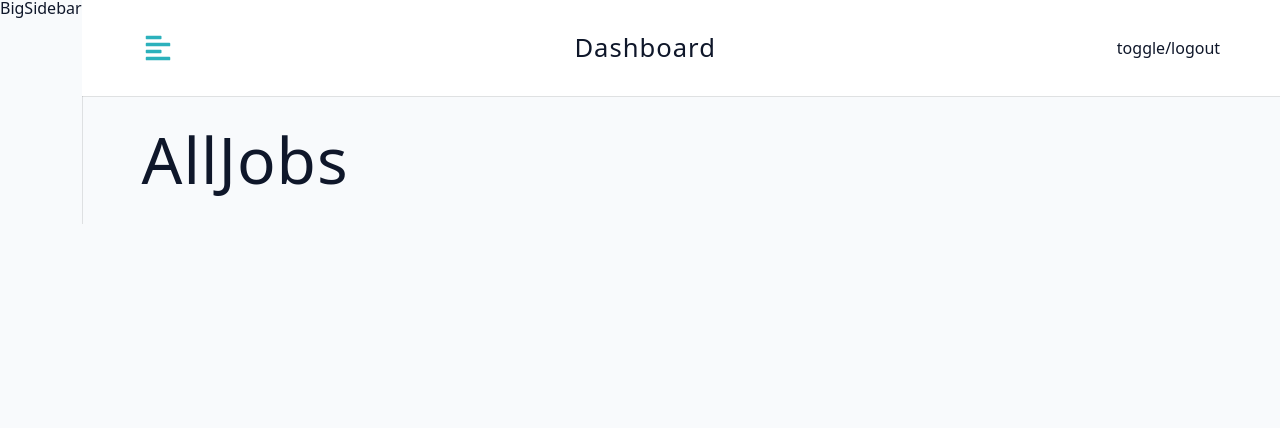
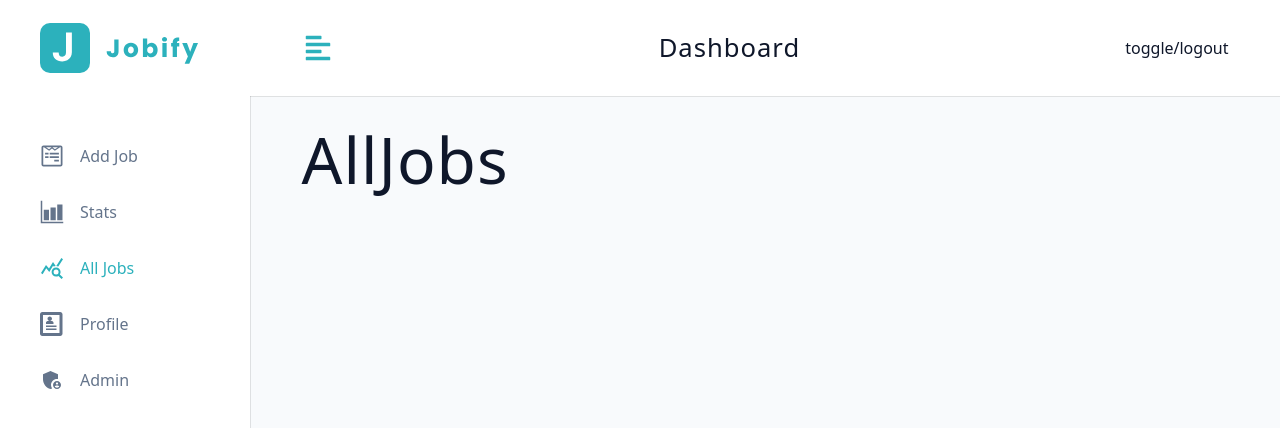
Before and after one commit to matke24/jobify, a React (Vite) app in the folder jobify-fe/: page /dashboard/all-jobs in a window 1280 px wide. Shown: the top 428 px of the page. Built offline with nearby package versions, Linux system fonts and the light colour scheme.

Commit message:
Add Big Side Bar

```diff
--- a/jobify-fe/src/components/BigSidebar.tsx
+++ b/jobify-fe/src/components/BigSidebar.tsx
@@ -1,7 +1,26 @@
 import Wrapper from "../assets/wrappers/BigSidebar";
+import { useDashboardContext } from "../pages/DashboardLayout";
+import Logo from "./Logo";
+import NavLinks from "./NavLinks";
 
 const BigSidebar = () => {
-  return <Wrapper>BigSidebar</Wrapper>;
+  const { showSideBar } = useDashboardContext();
+  return (
+    <Wrapper>
+      <div
+        className={
+          !showSideBar ? "sidebar-container show-sidebar" : "sidebar-container"
+        }
+      >
+        <div className="content">
+          <header>
+            <Logo />
+          </header>
+          <NavLinks isBigSidebar />
+        </div>
+      </div>
+    </Wrapper>
+  );
 };
 
 export default BigSidebar;
--- a/jobify-fe/src/components/NavLinks.tsx
+++ b/jobify-fe/src/components/NavLinks.tsx
@@ -2,7 +2,10 @@
 import SMALL_SIDEBAR_LINKS from "../utils/Links";
 import { useDashboardContext } from "../pages/DashboardLayout";
 
-const NavLinks = () => {
+interface Props {
+  isBigSidebar: boolean;
+}
+const NavLinks = (props: Props) => {
   const { toggleSidebar } = useDashboardContext();
 
   return (
@@ -14,7 +17,7 @@
             to={path}
             key={text}
             className="nav-link"
-            onClick={toggleSidebar}
+            onClick={!props.isBigSidebar ? toggleSidebar : undefined}
             end
           >
             <span className="icon">{icon}</span>
```
